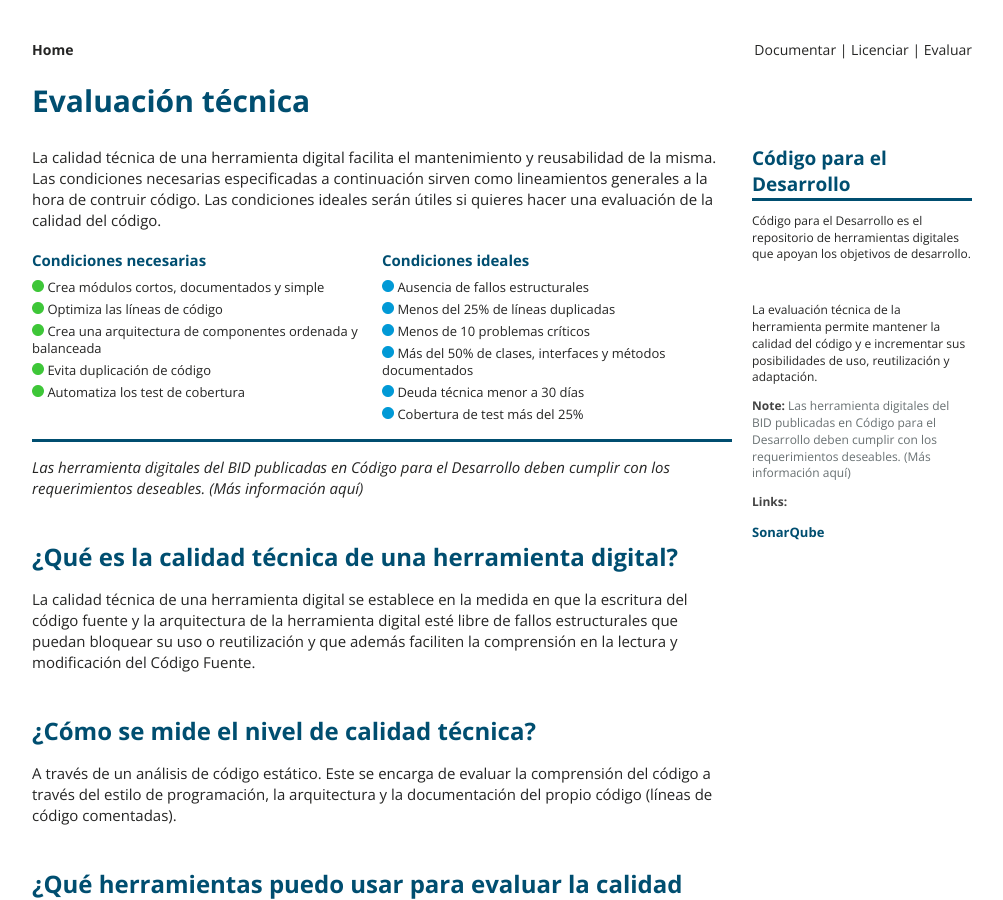
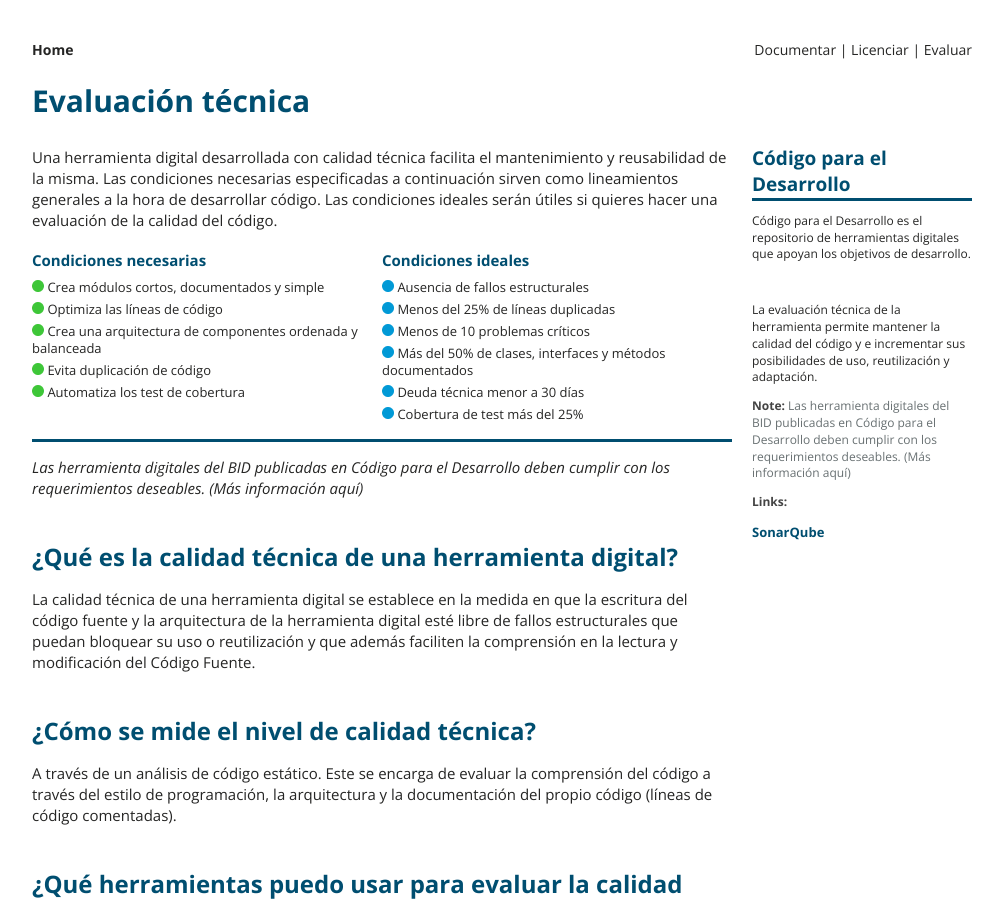
Before and after one commit to EL-BID/guia-de-publicacion, a Jekyll site: the page built from _documents/evaluacion.markdown, in a window 1280 px wide and 900 px high. Shown: the whole window, without its empty margins (138-1141 px from the left). Built offline with Jekyll 4.4.1, drawn with Linux system fonts in a browser that asks for light colours.

Commit message:
Update evaluacion.markdown

```diff
--- a/_documents/evaluacion.markdown
+++ b/_documents/evaluacion.markdown
@@ -6,7 +6,7 @@ redirect_from: /documents/evaluacion
 source:
 lang: es
 
-description: La calidad técnica de una herramienta digital facilita el mantenimiento y reusabilidad de la misma. Las condiciones necesarias especificadas a continuación sirven como lineamientos generales a la hora de contruir código. Las condiciones ideales serán útiles si quieres hacer una evaluación de la calidad del código.
+description: Una herramienta digital desarrollada con calidad técnica facilita el mantenimiento y reusabilidad de la misma. Las condiciones necesarias especificadas a continuación sirven como lineamientos generales a la hora de desarrollar código. Las condiciones ideales serán útiles si quieres hacer una evaluación de la calidad del código.
 
 requirements:
 - Crea módulos cortos, documentados y simple
```
